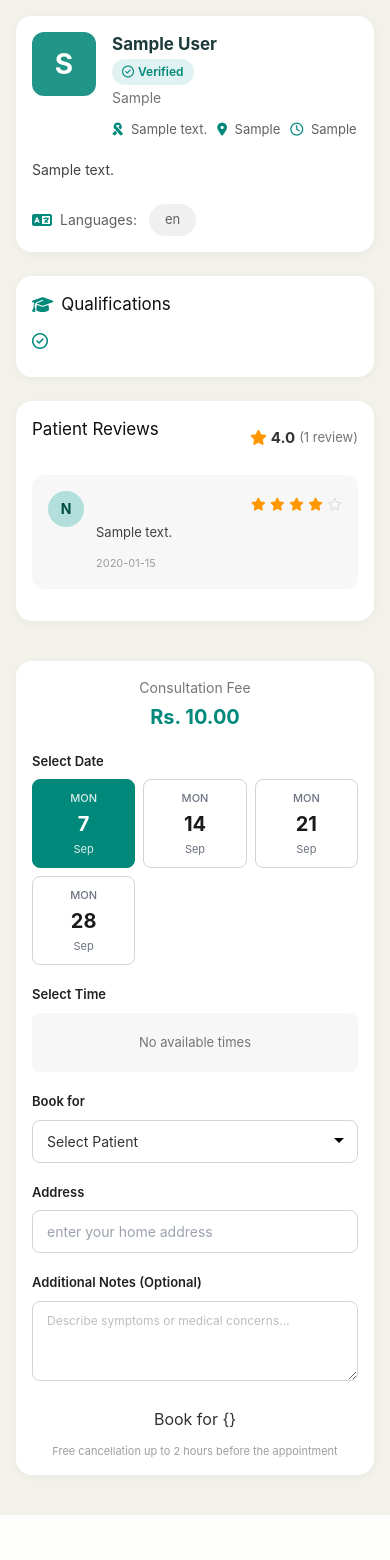
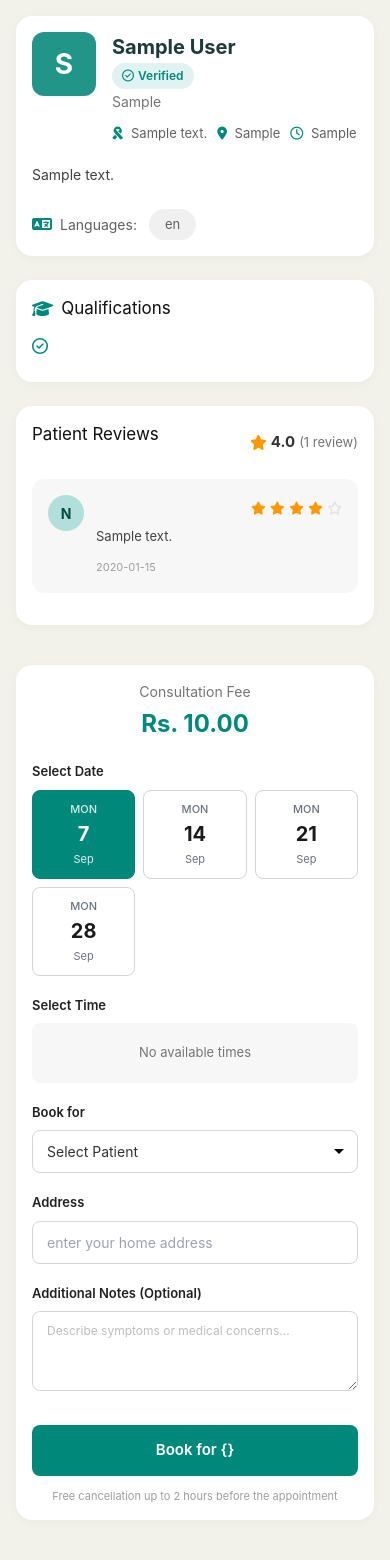
Before and after one commit to AMNA-RISHVI/CareNest_Home-Healthcare-Platform, a Django app: page /appointment/book/1/ in a window 390 px wide. Before the commit the page ends 1515 px from the top, so only its background shows below. Run offline with Django 5.2, Linux system fonts and the light colour scheme; tables that the repository leaves empty hold one stand-in row (values such as "Sample post"); some libraries are stand-ins or nearby versions.

Commit message:
appointment.ccs update

```diff
--- a/appointment/static/appointment/css/appointment.css
+++ b/appointment/static/appointment/css/appointment.css
@@ -234,6 +234,7 @@
   font-size: 11px;
   color: #9e9e9e;
 }
+/* Right Content Box (Sticky Booking Form) */
 
 .right-content {
   position: sticky;
@@ -421,7 +422,7 @@
   font-size: 12px;
 }
 
-btn-submit {
+.btn-submit {
   width: 100%;
   background-color: #00897b;
   color: white;
@@ -495,11 +496,4 @@
     grid-template-columns: repeat(2, 1fr);
   }
 
-  .title-row h2 {
-    font-size: 17px;
-  }
-
-  .fee-amount {
-    font-size: 20px;
-  }
 }
--- a/appointment/static/appointment/js/book_appointment.js
+++ b/appointment/static/appointment/js/book_appointment.js
@@ -4,7 +4,6 @@
     const timeGrid = document.getElementById("timeGrid");
     const selectedDateInput = document.getElementById("selected_date");
     const selectedTimeInput = document.getElementById("selected_time");
-
 
     // ==========================================
     // HELPER FUNCTIONS  !!!
--- a/appointment/templates/appointment/book_appointment.html
+++ b/appointment/templates/appointment/book_appointment.html
@@ -9,22 +9,7 @@
     <link rel="stylesheet" href="{% static 'appointment/css/appointment.css' %}">
     <link rel="stylesheet" href="https://cdnjs.cloudflare.com/ajax/libs/font-awesome/6.5.2/css/all.min.css">
     <script src="https://cdn.tailwindcss.com"></script>
-    <script>
-    const availabilityData = [
-        {% for availability in availabilities %}
-        {
-            day: {{ availability.day }},
-            session: "{{ availability.session_type|escapejs }}",
-            start: "{{ availability.start_time|time:"H:i" }}",
-            end: "{{ availability.end_time|time:'H:i' }}",
-            slot: {{ availability.slot|default:30 }}
-        }{% if not forloop.last %},{% endif %}
-        {% endfor %}
-    ];
-    console.log("Professional availability:", availabilityData);
-</script>
 
-<script src="{% static 'appointment/js/book_appointment.js' %}"></script>
 </head>
 <body>
 
@@ -262,6 +247,22 @@
 
         </aside>
     </div>
+    <script>
+    const availabilityData = [
+        {% for availability in availabilities %}
+        {
+            day: {{ availability.day }},
+            session: "{{ availability.session_type|escapejs }}",
+            start: "{{ availability.start_time|time:'H:i' }}",
+            end: "{{ availability.end_time|time:'H:i' }}",
+            slot: {{ availability.slot }}
+        }{% if not forloop.last %},{% endif %}
+        {% endfor %}
+    ];
 
+    console.log("Professional availability:", availabilityData);
+</script>
+
+<script src="{% static 'appointment/js/book_appointment.js' %}"></script>
 </body>
 </html>
```
